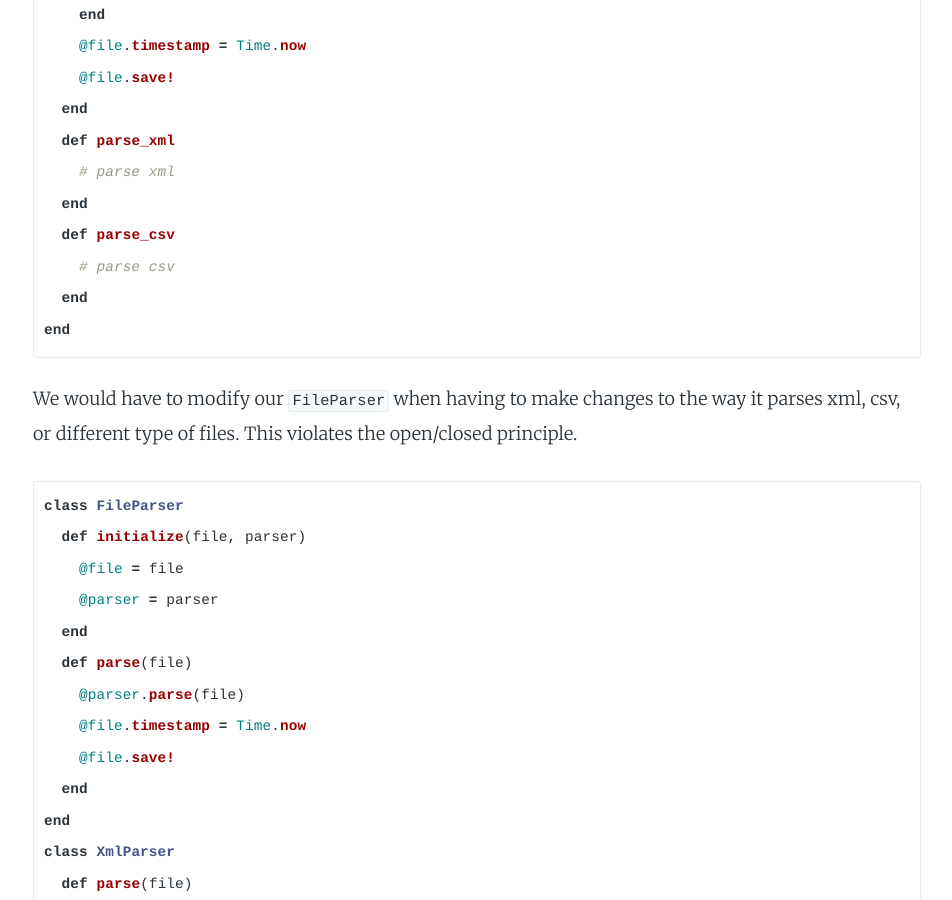
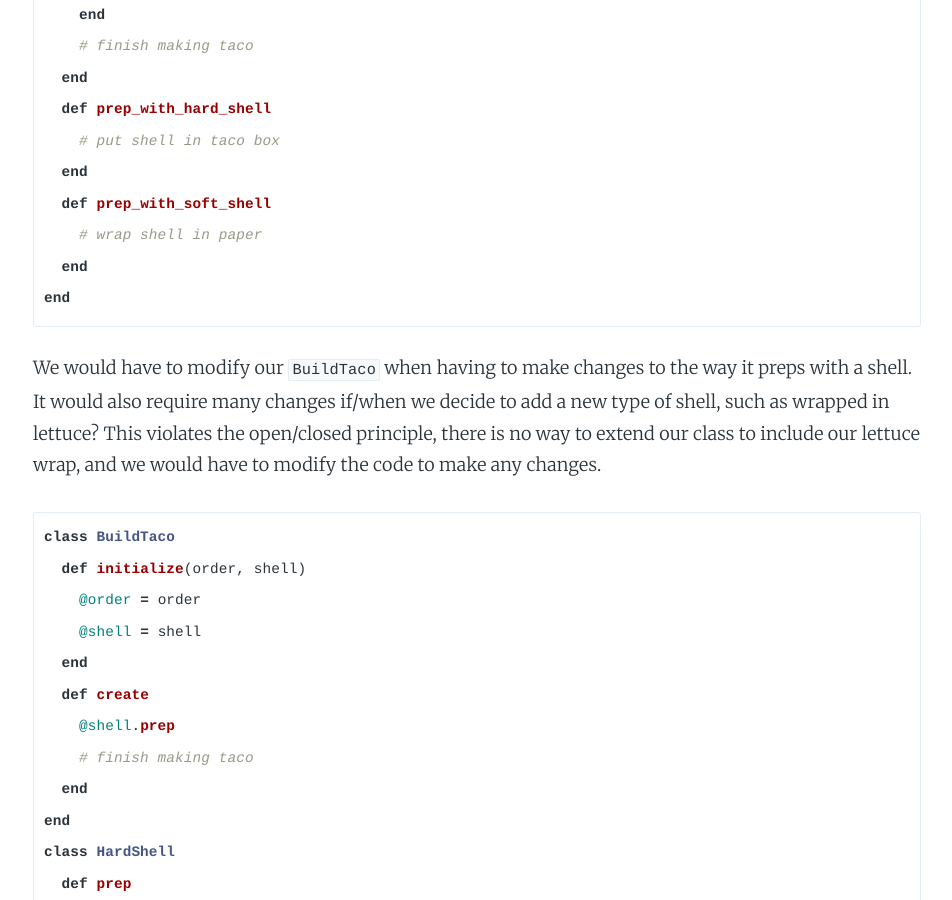
Before and after one commit to Carpk/ShawnKlein, a Jekyll site: the page built from _posts/2016-07-06-solid-principles.md, in a window 1280 px wide and 900 px high, scrolled down 3492 px. Shown: the whole window, without its empty margins (163-1115 px from the left). Built offline with Jekyll 4.4.1, drawn with Linux system fonts in a browser that asks for light colours; nearby versions of some CDN libraries; some web fonts are replaced; Markdown is read by kramdown in place of the engine named in the settings; some of the changed text lies outside the part shown.

Commit message:
additional editing for dependency injection and open/closed principle

`````diff
--- a/_posts/2016-07-06-solid-principles.md
+++ b/_posts/2016-07-06-solid-principles.md
@@ -67,7 +67,7 @@
 
 > code should be open for extension, but closed for modification
 
-Let's take a closer look at what means to be open for extension and closed for modification:
+Let's break this up and take a closer look at each portion of our open/closed principle:
 
 <ul>
   <li>Code should be open for extension. This means that the behavior of the module can be extended. That we can make the module behave in new and different ways as the requirements of the application change, or to meet the needs of new applications.</li>
@@ -77,57 +77,55 @@
 Code that follows the open/closed principle is easy to extend functionality without having to modifiying the existing code. Below, we have a file parser that requires us to make modifications when changing how the file will parser with certain file formats.
 
 ````ruby
-class FileParser
-  def initialize(file)
-    @file = file
+class BuildTaco
+  def initialize(order)
+    @order = order
   end
-  def parse
-    case @file.file_format
-      when :xml
-        parse_xml
-      when :csv
-        parse_csv
+  def create
+    case @order.shell
+      when :hard_taco
+        prep_with_hard_shell
+      when :soft_taco
+        prep_with_soft_shell
     end
-    @file.timestamp = Time.now
-    @file.save!
+    # finish making taco
   end
-  def parse_xml
-    # parse xml
+  def prep_with_hard_shell
+    # put shell in taco box
   end
-  def parse_csv
-    # parse csv
+  def prep_with_soft_shell
+    # wrap shell in paper
   end
 end
 ````
 
-We would have to modify our `FileParser` when having to make changes to the way it parses xml, csv, or different type of files. This violates the open/closed principle.
+We would have to modify our `BuildTaco` when having to make changes to the way it preps with a shell. It would also require many changes if/when we decide to add a new type of shell, such as wrapped in lettuce? This violates the open/closed principle, there is no way to extend our class to include our lettuce wrap, and we would have to modify the code to make any changes.
 
 
 ````ruby
-class FileParser
-  def initialize(file, parser)
-    @file = file
-    @parser = parser
+class BuildTaco
+  def initialize(order, shell)
+    @order = order
+    @shell = shell
   end
-  def parse(file)
-    @parser.parse(file)
-    @file.timestamp = Time.now
-    @file.save!
+  def create
+    @shell.prep
+    # finish making taco
   end
 end
-class XmlParser
-  def parse(file)
-    # parse xml
+class HardShell
+  def prep
+    # put shell in taco box
   end
 end
-class CsvParser
-  def parse(file)
-    # parse csv
+class SoftShell
+  def prep
+    # wrap shell in paper
   end
 end
 ````
 
-Now we have the ability to add new parsers without changing any code. It is simple to create a `YamlParser` class and pass it in to our `FileParser` with the file to be parsed and the code will do the rest.
+Now we have the ability to add new types of wraps without changing any code. It is simple to create a `LettuceWrap` class and pass it in to our `BuildTaco` with the rest of the order and the duck type will do the rest.
 
 ### Liskov Substitution
 
@@ -176,32 +174,7 @@
 
 > Depend on abstractions, not on concretions.
 
-This principle suggests we abstract out any concrete implementations. We do not want our classes to have any hard coded dependencies, instead, they should be passed in when instantiating or setter method. This allows us to use duck typing when implementing out classes. We did this in the open/close principle above.
-
-````ruby
-class FileParser
-  def initialize(file, parser)
-    @file = file
-    @parser = parser
-  end
-  def parse(file)
-    @parser.parse(file)
-    @file.timestamp = Time.now
-    @file.save!
-  end
-end
-class XmlParser
-  def parse(file)
-    # parse xml
-  end
-end
-class CsvParser
-  def parse(file)
-    # parse csv
-  end
-end
-````
-
+This principle suggests we abstract out any concrete implementations. We do not want our classes to have any hard coded dependencies, instead, they should be passed in when instantiating or set with a method. This allows us to use duck typing when implementing out classes.
 
 ````ruby
 class MixBatter
@@ -223,4 +196,4 @@
   end
 end
 ````
-Instead of hard coding in a `XmlParser.new` or `CsvParser.new` somewhere in the `FileParser`, we will pass these objects in when instantiating our file parser. The file parser does not care whether we want to parse an XML, JSON, or CSV file, it only cares that the `@parser` object will respond to `#parse`.
+Instead of hard coding in a `@pizza_batter = PizzaBatter.new` or `@cake_batter = CakeBatter.new` somewhere in the `MixBatter`, we will pass these objects in when instantiating our class. The 'MixBatter` class does not care whether its mixing pizza batter, cake batter, or an egg batter, it only cares that the injected class is able to respond to `#combine`.
`````
